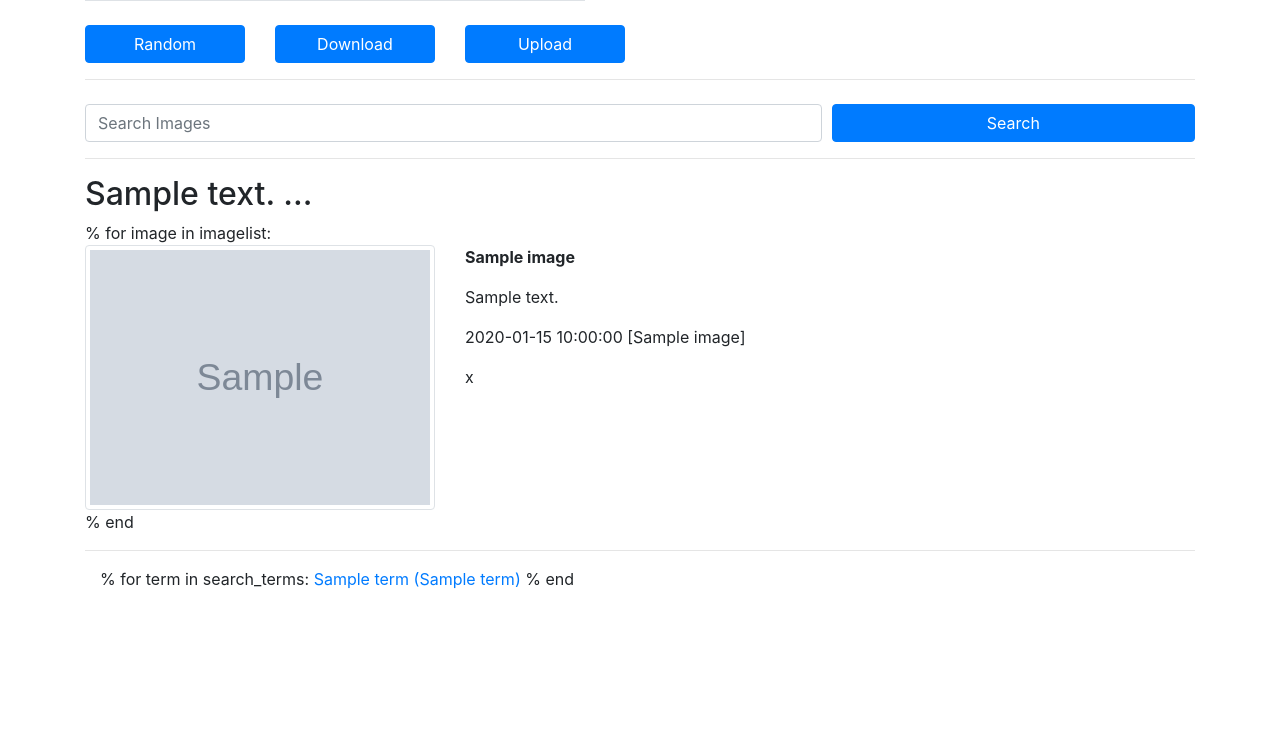
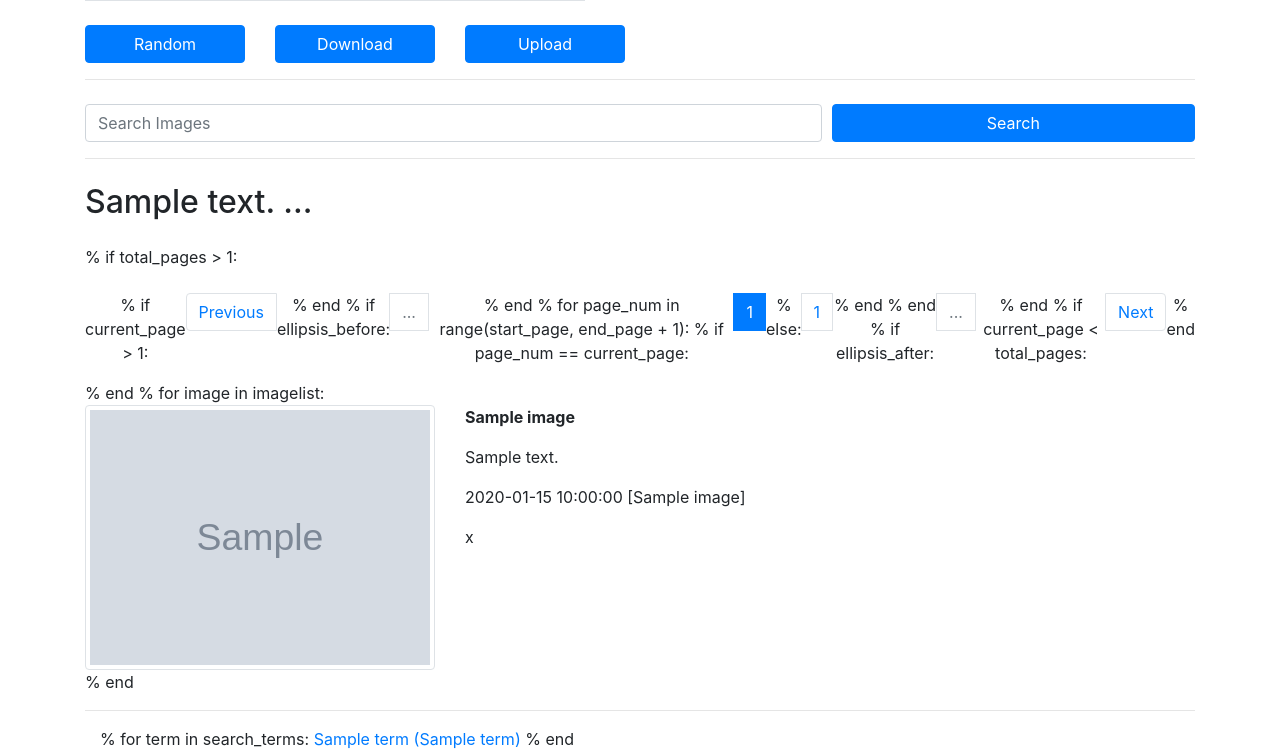
Before and after one commit to dvillaj/spotlight-dl, a Python web app: template templates/index.html in a window 1280 px wide. Shown: the part 153-904 px from the top of the page. Before the commit the page ends 742 px from the top, so only its background shows below. Run offline with Jinja, Linux system fonts and the light colour scheme; the template is opened without the code that fills it: most values are stand-ins (such as "Sample title", 1, 10 or a date in 2020); grey boxes marked "Sample" are stand-in pictures; some libraries are stand-ins or nearby versions.

Commit message:
pagination

```diff
--- a/templates/index.html
+++ b/templates/index.html
@@ -55,7 +55,52 @@
 		</div>
 
 		<hr>
-        <h2>{{ text }} ...</h2>
+        <div class="mt-4 mb-4">
+            <h2>{{ text }} ...</h2>
+        </div>
+
+        % if total_pages > 1:
+        <div class="text-center mt-4">
+            <ul class="pagination">
+                % if current_page >  1:
+                    <li class="page-item">
+                        <a class="page-link" href="{{ href }}page={{ current_page - 1 }}">Previous</a>
+                    </li>
+                % end
+
+                % if ellipsis_before:
+                    <li class="page-item disabled">
+                        <a class="page-link">...</a>
+                    </li>
+                % end
+
+                % for page_num in range(start_page, end_page + 1):
+                    % if page_num == current_page:
+                        <li class="page-item active">
+                            <a class="page-link" href="{{ href }}page={{ page_num }}">{{ page_num }}</a>
+                        </li>
+                    % else:
+                        <li class="page-item">
+                            <a class="page-link" href="{{ href }}page={{ page_num }}">{{ page_num }}</a>
+                        </li>
+                    % end
+                % end
+
+                % if ellipsis_after:
+                    <li class="page-item disabled">
+                        <a class="page-link">...</a>
+                    </li>
+                % end
+
+                % if current_page < total_pages:
+                    <li class="page-item">
+                        <a class="page-link" href="{{ href }}page={{ current_page + 1 }}">Next</a>
+                    </li>
+                % end
+            </ul>
+        </div>
+        % end
+
         % for image in imagelist:
         <div class="row">
             <div class="col-md-4">
@@ -72,8 +117,8 @@
             </div>
         </div>
         % end
+		<hr>
 
-		<hr>
 		<div class="col-md-8">
 			% for term in search_terms:
 				<a href="/search?search-term={{ term[0] }}">{{ term[0] }} ({{ term[1] }})</a>
```
Also changed, not shown: app.py (+18 -13 lines), utils.py (+52 -10 lines).
